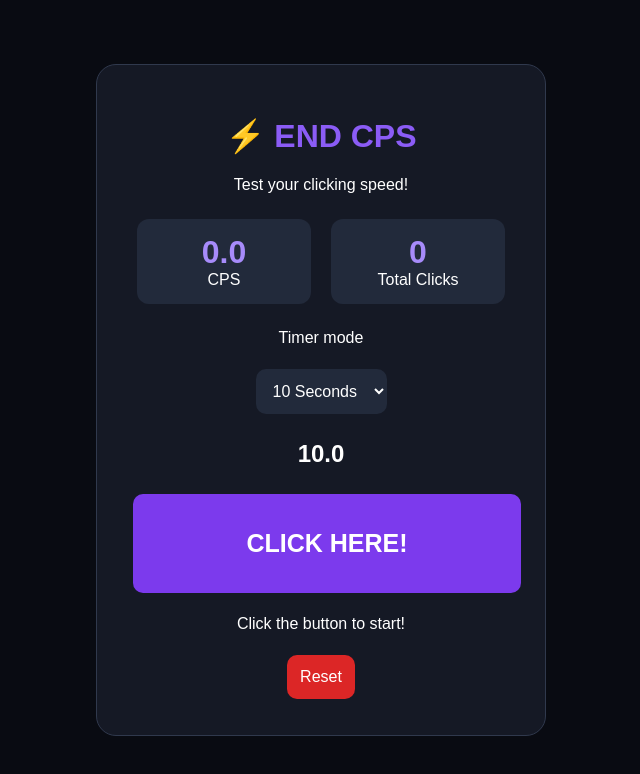
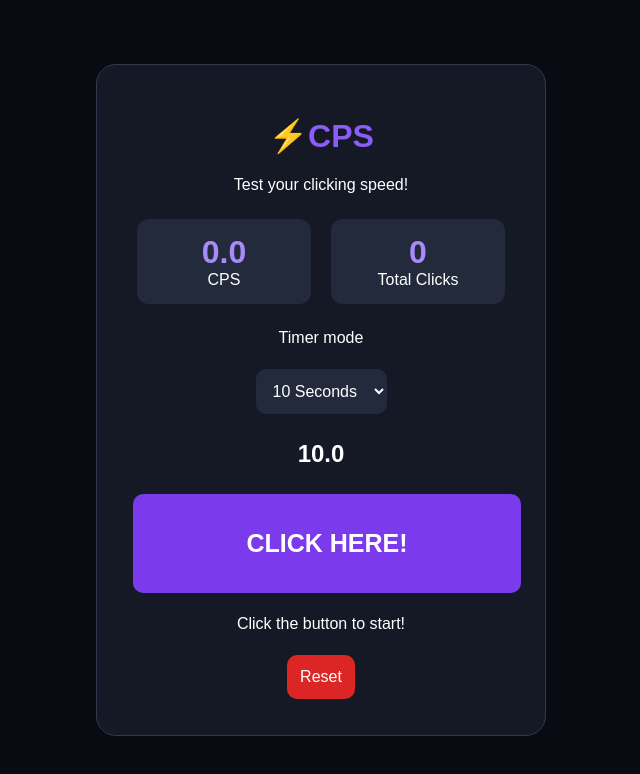
Before and after one commit to blakeredden94-debug/Clicker-test, a plain HTML site: page index.html in a window 1280 px wide. Shown: the whole page, without its empty margins (319-959 px from the left). Drawn offline with Linux system fonts and the light colour scheme.

Commit message:
Change heading text from 'END CPS' to 'CPS'

```diff
--- a/index.html
+++ b/index.html
@@ -86,7 +86,7 @@ select {
 <body>
 
 <div class="app">
-  <h1>⚡ END CPS</h1>
+  <h1>⚡CPS</h1>
   <p>Test your clicking speed!</p>
 
   <div class="stats">
```
